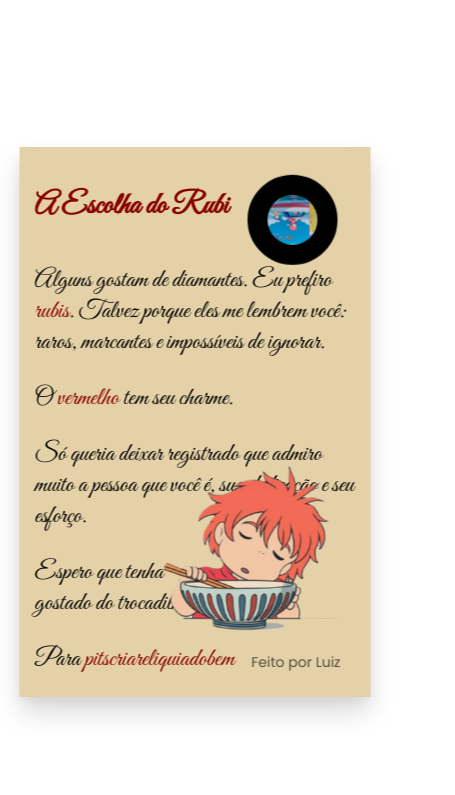
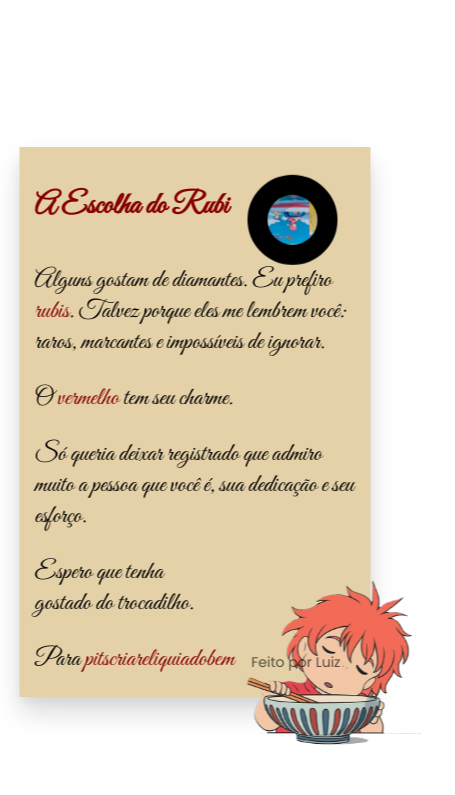
Before and after one commit to LuizDelio/projetoju, a plain HTML site: page carta.html in a window 390 px wide. Shown: the whole page, 455 px wide, since content can reach past the window. Drawn offline with Linux system fonts and the light colour scheme; a web font is replaced by a local one.

Commit message:
Adjust positioning of #ponyoCarta in style.css

```diff
--- a/style.css
+++ b/style.css
@@ -155,9 +155,9 @@
 
 #ponyoCarta {
     position: absolute;
-    top: 70%;
-    left: 75%;
-    transform: translate(-30%, -25%);
+    top: 65%;
+    left: 70%;
+    transform: translate(-30%, -30%);
 
     width: 350px;
 }
@@ -265,9 +265,9 @@
 
     #ponyoCarta {
         position: absolute;
-        top: 75%;
-        left: 47%;
-        transform: translate(-25%, -53%);
+        top: 90%;
+        left: 60%;
+        transform: translate(-10%, -40%);
 
         width: 250px;
     }
```
